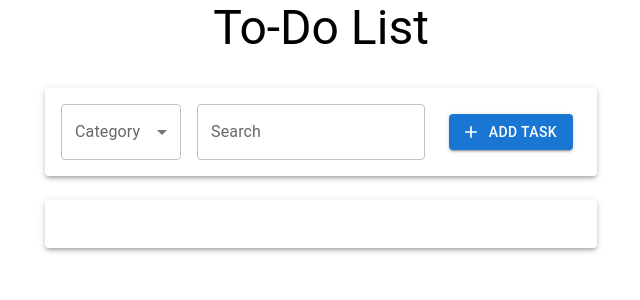
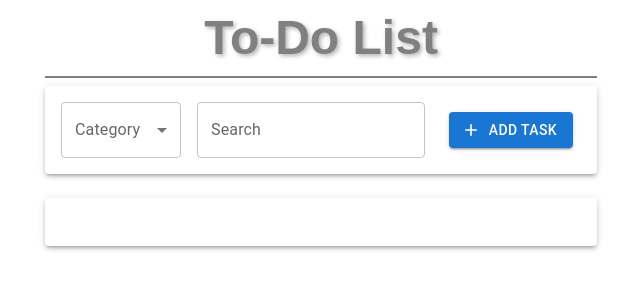
Before and after one commit to Umme-Zaiba/to-do-list-advanced, a React (Create React App) app: page / in a window 1280 px wide. Shown: the top 300 px of the page, without its empty margins (319-959 px from the left). Built offline with nearby package versions, Linux system fonts and the light colour scheme; the HTML template or start-up script is replaced by a standard one.

Commit message:
Update App

```diff
--- a/src/App.js
+++ b/src/App.js
@@ -22,7 +22,18 @@ function App() {
 
   return (
     <Container maxWidth="sm">
-      <Typography variant="h3" gutterBottom align="center" sx={{ mb: 4 }}>
+      <Typography
+        variant="h3" gutterBottom align="center"
+        sx={{
+          mb: 1,
+          fontFamily: 'Arial, sans-serif',
+          fontWeight: 'bold',
+          color: 'gray',
+          textShadow: '2px 2px 4px rgba(0, 0, 0, 0.3)',
+          padding: '10px 0',
+          borderBottom: '2px solid gray'
+        }}
+      >
         To-Do List
       </Typography>
       <Filter filter={filter} setFilter={setFilter} search={search} setSearch={setSearch} handleClickOpen={handleClickOpen} />
--- a/src/components/TaskForm.js
+++ b/src/components/TaskForm.js
@@ -26,7 +26,7 @@ function TaskForm({ open, handleClose, handleAddTask }) {
     <Dialog open={open} onClose={handleClose} maxWidth="md" PaperProps={{ style: { width: '35%' } }}>
       <DialogTitle>Add New Task</DialogTitle>
       <DialogContent dividers>
-        <Box sx={{ display: 'flex', flexDirection: 'column', gap: 2 }}>
+        <Box sx={{ display: 'flex', flexDirection: 'column', gap: 1 }}>
           <TextField
             label="Title"
             value={title}
--- a/src/components/TaskList.js
+++ b/src/components/TaskList.js
@@ -1,5 +1,4 @@
 // components/TaskList.js
-
 import React from 'react';
 import TaskItem from './TaskItem';
 import { List, Paper } from '@mui/material';
```
